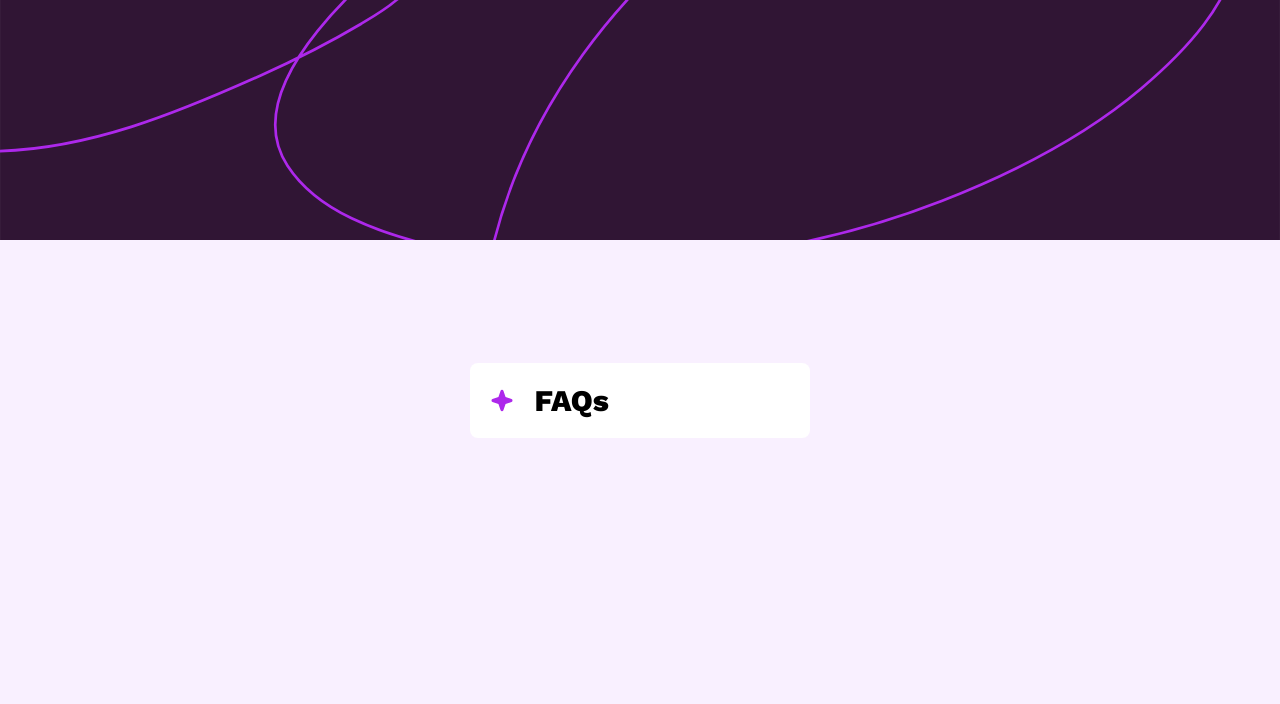
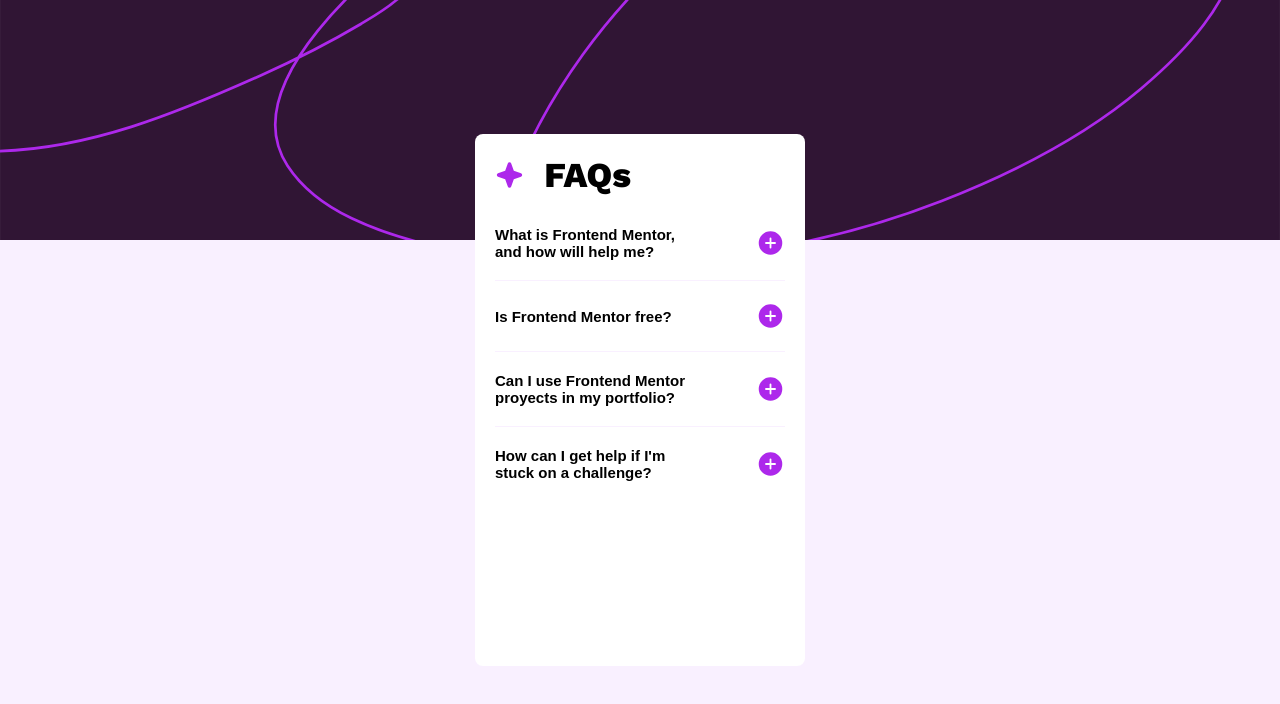
Before and after one commit to SeroTomas/faq-accordion, a React (Vite) app: page / in a window 1280 px wide. Shown: the top 704 px of the page. Built offline with nearby package versions, Linux system fonts and the light colour scheme.

Commit message:
faq finished

```diff
--- a/package.json
+++ b/package.json
@@ -10,6 +10,7 @@
     "preview": "vite preview"
   },
   "dependencies": {
+    "@formkit/auto-animate": "^0.8.1",
     "dotenv": "^16.3.1",
     "react": "^18.2.0",
     "react-dom": "^18.2.0",
--- a/src/components/FaqContainer.tsx
+++ b/src/components/FaqContainer.tsx
@@ -1,21 +1,52 @@
 import { Colors } from "@/utilities"
 import styled from "styled-components"
-import { FaqHeader } from "."
+import { FaqHeader, Question } from "."
 
 const FaqLayout = styled.div`
 background-color: ${Colors.white};
-min-width: 340px;
+width: 330px;
 padding: 20px;
 border-radius: 8px;
 
 `
+const QuestionsContainer = styled.div`
+    min-height: 440px;
+
+`
+
+const questionElements = [
+    {
+        id: 1,
+        title: `What is Frontend Mentor, and how will help me?`
+        ,
+        text: "Frontend Mentor offers realistic coding challenges to help developers inprove their frontend coding skills with proyects in HTML, CSS, and JavaScript. It's suitable for all levels and ideal for portfolio building."
+    },
+    {
+        id: 2,
+        title: "Is Frontend Mentor free?",
+        text: "it's totally free!"
+    },
+    {
+        id: 3,
+        title: "Can I use Frontend Mentor proyects in my portfolio?",
+        text: "Definitely! Please do feel free to use whatever you build in your portfolio. Helping developers add professional-looking projects to their portfolio was one of the reasons we created this platform!"
+    },
+    {
+        id: 4,
+        title: "How can I get help if I'm stuck on a challenge?",
+        text: "The best (and quickest) way to get help on a challenge is in our Discord server. There are thousands of other developers in there, so it's a great place to ask questions."
+    }
+]
 
 const FaqContainer = () => {
     return (
         <FaqLayout>
-            <FaqHeader/>
-
-
+            <FaqHeader />
+            <QuestionsContainer>
+                {
+                    questionElements.map(element => <Question title={element.title} text={element.text} key={element.id} />)
+                }
+            </QuestionsContainer>
         </FaqLayout>
     )
 }
--- a/src/components/FaqHeader.tsx
+++ b/src/components/FaqHeader.tsx
@@ -5,13 +5,14 @@
 const FaqHeaderLayout = styled.div`
     display: flex;
     align-items: center;
+    padding-bottom: 10px;
     gap: 20px;
 `
 
 const FaqHeader = () => {
   return (
     <FaqHeaderLayout>
-        <Icon src="/public/images/icon-star.svg"/>
+        <Icon src="images/icon-star.svg"/>
         <Title>FAQs</Title>
     </FaqHeaderLayout>
   )
--- a/src/components/Icon.ts
+++ b/src/components/Icon.ts
@@ -1,5 +1,5 @@
 import styled from "styled-components";
 
 export const Icon = styled.img`
-    height: 25px;
+    height: 30px;
 `
--- a/src/components/Question.tsx
+++ b/src/components/Question.tsx
@@ -1,11 +1,18 @@
 import styled from "styled-components"
 import { QuestionHeader, Text } from "@/components"
 import { useState } from "react"
-
+import { Colors } from "@/utilities"
+import { useAutoAnimate } from '@formkit/auto-animate/react'
 
 const QuestionLayout = styled.div`
     display: flex;
     flex-direction: column;
+    padding: 20px 0 20px 0;
+    border-bottom: 1px solid ${Colors.lightPink};
+
+    &:last-child{
+        border: none;
+    }
 `
 
 interface Props {
@@ -13,18 +20,21 @@
     text: string
 }
 
-const Question = ({ title , text }: Props) => {
+const Question = ({ title, text }: Props) => {
 
     const [isOpen, setIsOpen] = useState(false);
+    const [parent] = useAutoAnimate();
 
     const handleOpen = () => {
         setIsOpen(!isOpen)
     }
 
     return (
-        <QuestionLayout>
-            <QuestionHeader handleOpen={handleOpen} isOpen title={title} />
-            <Text $isOpen={isOpen}>{text}</Text>
+        <QuestionLayout ref={parent} >
+            <QuestionHeader handleOpen={handleOpen} isOpen={isOpen} title={title}  />
+            {
+                isOpen && <Text>{text}</Text>
+            }
         </QuestionLayout>
     )
 }
--- a/src/components/QuestionHeader.tsx
+++ b/src/components/QuestionHeader.tsx
@@ -2,13 +2,17 @@
 import { Icon } from "@/components"
 
 const QuestionHeaderLayout = styled.button`
-    outline: none;
-    background-color: none;
+    background: none;
+    border: none;
     display: flex;
+    align-items: center;
+    justify-content: space-between;
+    gap: 70px;
 `
 
 const QuestionTitle = styled.p`
-    font-size: 1.2rem;
+    font-size: 1.5rem;
+    text-align: left;
     font-weight: 600;
 `
 
@@ -20,11 +24,14 @@
 
 const QuestionHeader = ({ title, isOpen, handleOpen }: Props) => {
 
-
     return (
         <QuestionHeaderLayout onClick={handleOpen}>
-            <QuestionTitle>{title}</QuestionTitle>
-            <Icon src={isOpen ? "/public/images/icon-plus.svg" : "/public/images/icon-minus.svg"}/>
+            <QuestionTitle >{title}</QuestionTitle>
+            {
+                isOpen
+                    ? <Icon src="images/icon-minus.svg" />
+                    : <Icon src="images/icon-plus.svg" />
+            }
         </QuestionHeaderLayout>
     )
 }
--- a/src/components/Text.ts
+++ b/src/components/Text.ts
@@ -1,9 +1,10 @@
 import { Colors } from "@/utilities";
 import styled from "styled-components";
 
-export const Text = styled.p<{ $isOpen: boolean }>`
-    display: ${(props) => props.$isOpen ? "block" : "none"};
-    font-size: 1.3rem;
-    padding: 20px;
+export const Text = styled.p`
+
+    font-size: 1.4rem;
     color: ${Colors.grayishPurple};
+    padding-top: 15px;
+    line-height: 20px;
 `
--- a/src/components/Title.ts
+++ b/src/components/Title.ts
@@ -1,6 +1,6 @@
 import styled from "styled-components";
 
 export const Title = styled.h2`
-    font-size: 3rem;
+    font-size: 3.5rem;
     font-weight: 800;
 `
```
Also changed, not shown: 1 other file (tests, documents, lock files or other folders).
